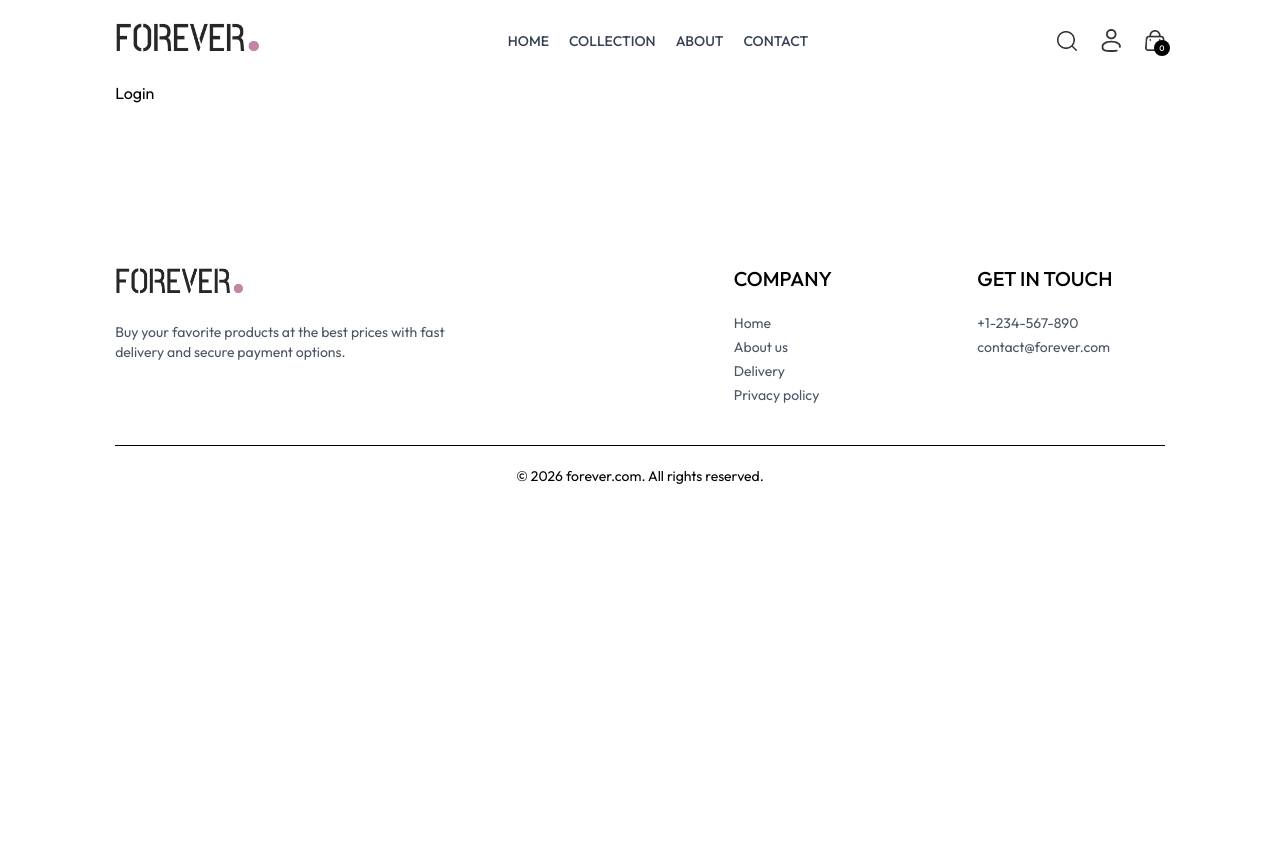
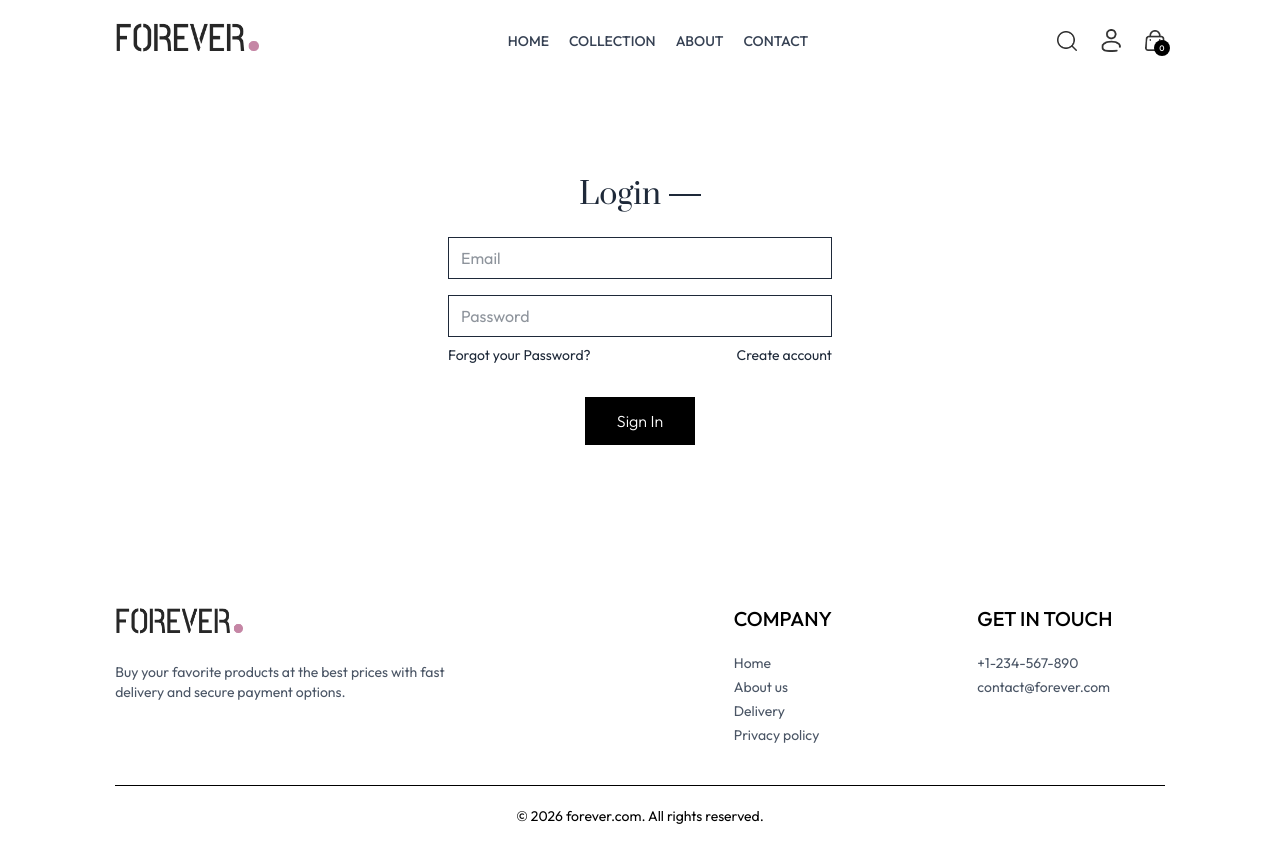
Before and after one commit to vanshika8484/Ecommerce-app, a React (Vite) app in the folder frontend/: page /login in a window 1280 px wide. Before the commit the page ends 800 px from the top, so only its background shows below. Built offline with nearby package versions, Linux system fonts and the light colour scheme.

Commit message:
create Login and Sign up page

```diff
--- a/frontend/src/components/Navbar.jsx
+++ b/frontend/src/components/Navbar.jsx
@@ -33,7 +33,7 @@
 <div className='flex items-center gap-6'>
 <img src={assets.search_icon} alt="" className='w-5 cursor-pointer' onClick={()=>setShowSearch(true)}/>
 <div className=' group relative'>
-    <img src={assets.profile_icon} alt="" className='w-5 cursor-pointer'/>
+    <Link to="/login"><img src={assets.profile_icon} alt="" className='w-5 cursor-pointer'/></Link>
     <div className='group-hover:block hidden absolute dropdown-menu right-0 pt-4 '>
         <div className='flex flex-col gap-2 w-36 py-3 px-5 bg-slate-100 text-gray-500 rounded'>
             <p className='cursor-pointer hover:text-black'>My Profile</p>
--- a/frontend/src/pages/Login.jsx
+++ b/frontend/src/pages/Login.jsx
@@ -1,8 +1,29 @@
-import React from 'react'
+import React, { useState } from 'react'
 
 const Login = () => {
+  const [currentState, setCurrentState] = useState("Login")
+  const onSubmitHandler = (e) => {
+    e.preventDefault()
+  }
   return (
-    <div>Login</div>
+    <form onSubmit={onSubmitHandler} className='flex flex-col items-center w-[90%] sm:max-w-96 text-gray-800 gap-4 mt-14 mx-auto'>
+      <div className='inline-flex items-center gap-2 mb-2 mt-10'>
+<p className='prata-regular text-3xl'>{currentState}</p>
+<hr className='border-none h-[1.5px] bg-gray-800 w-8'/>
+      </div>
+      {currentState==='Login'? '': <input type="text" className='w-full px-3 py-2 border border-gray-800' placeholder='Name' required />}
+      <input type="email" className='w-full px-3 py-2 border border-gray-800' placeholder='Email' required />
+      <input type="password" className='w-full px-3 py-2 border border-gray-800' placeholder='Password' required />
+   <div className='w-full flex justify-between text-sm mt-[-8px]'>
+    <p className='cursor-pointer'>Forgot your Password?</p>
+    {
+      currentState === "Login" ?
+      <p className='cursor-pointer' onClick={() => setCurrentState("Sign Up")}>Create account</p> :
+      <p className='cursor-pointer' onClick={() => setCurrentState("Login")}>Login here</p>
+    }
+   </div>
+   <button className='bg-black text-white px-8 py-3 font-light mt-4'>{currentState === "Login" ? "Sign In" : "Sign Up"}</button>
+    </form>
   )
 }
 
```
